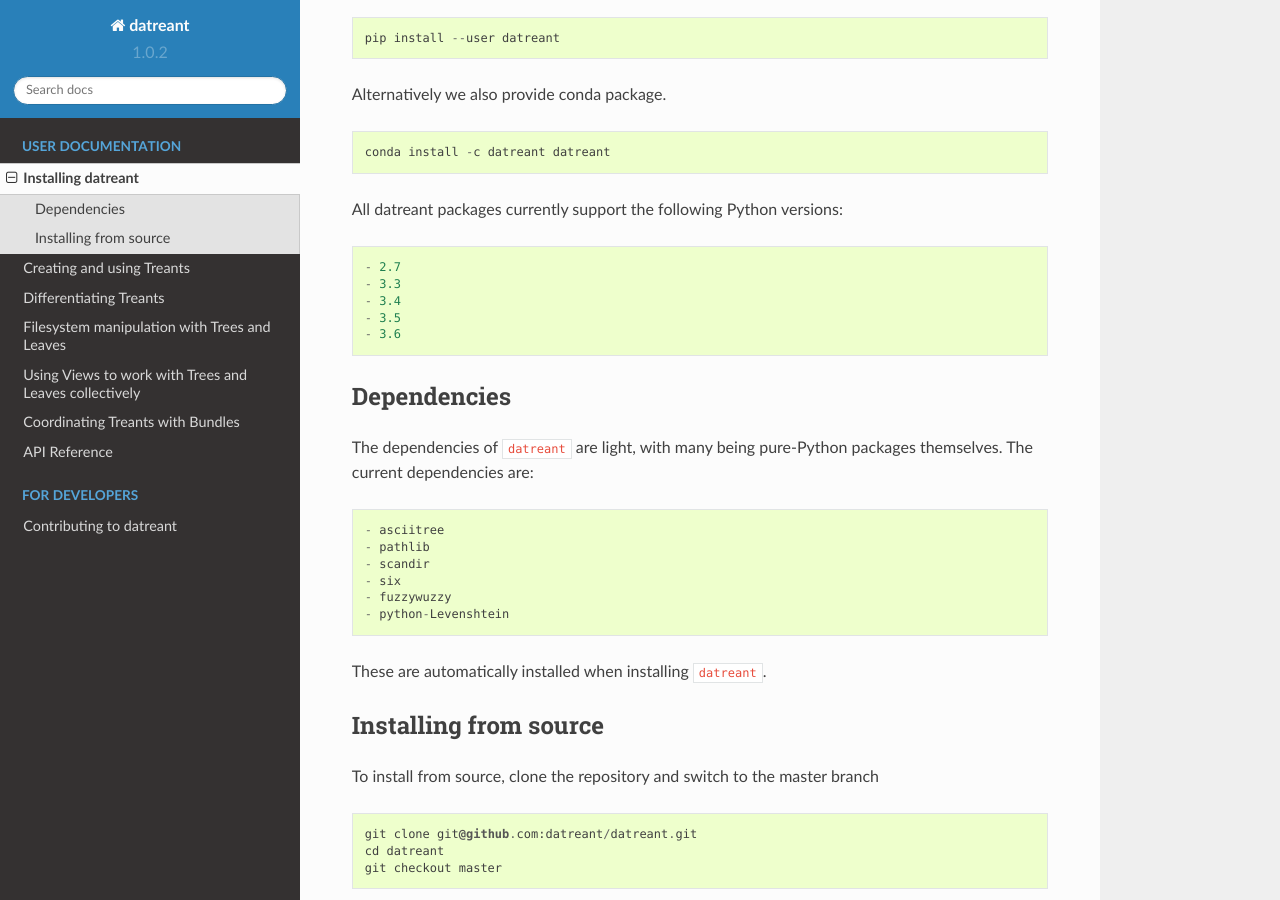
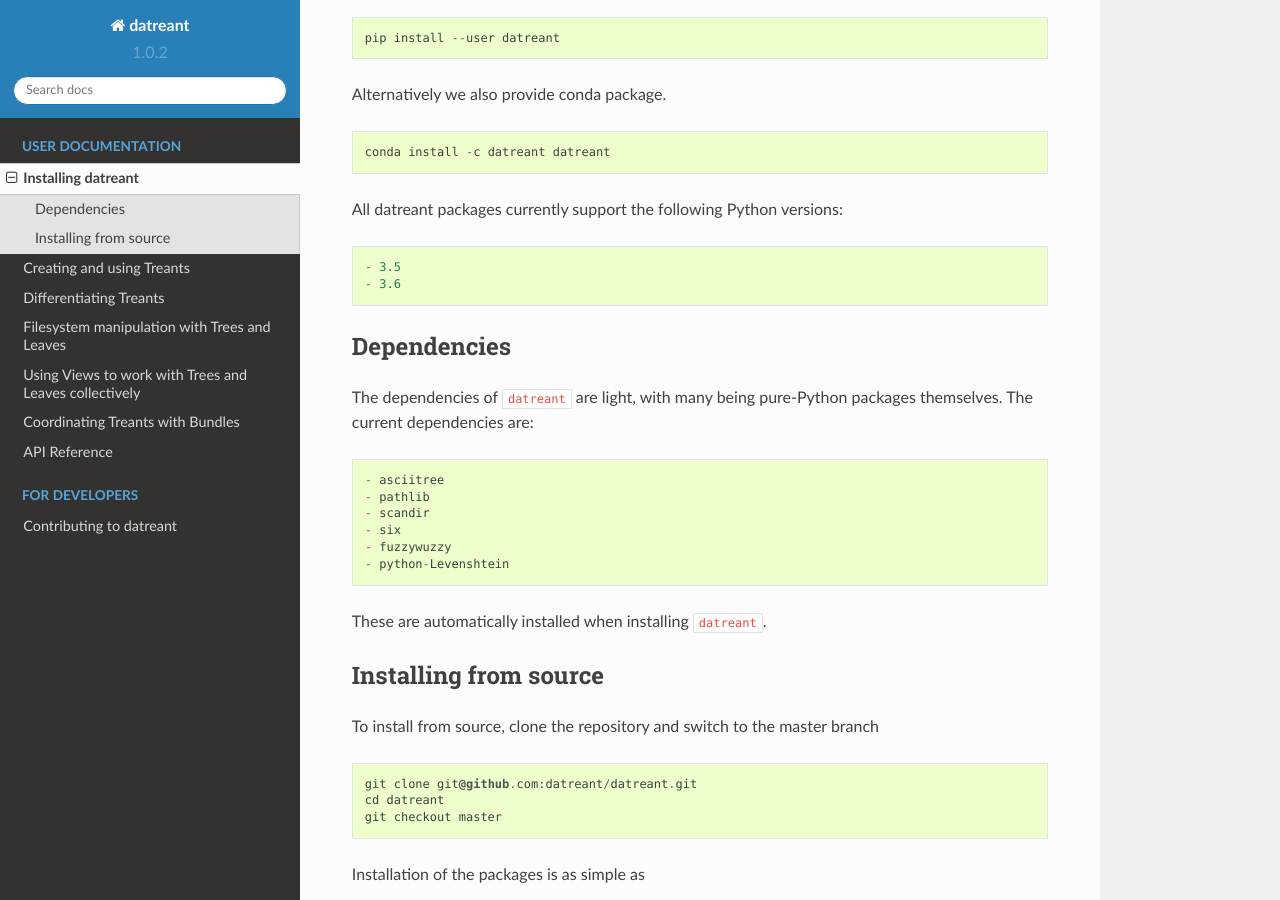
Before and after one commit to datreant/datreant, a Sphinx documentation site: the page built from docs/install.rst, in a window 1280 px wide and 900 px high, scrolled down 308 px. Built offline with Sphinx 7.4.7 and the Read the Docs theme 2.0.0, drawn with Linux system fonts in a browser that asks for light colours.

Commit message:
Removed unsupported python versions from docs

```diff
--- a/docs/install.rst
+++ b/docs/install.rst
@@ -16,9 +16,6 @@
 
 All datreant packages currently support the following Python versions::
 
-- 2.7
-- 3.3
-- 3.4
 - 3.5
 - 3.6
 
```
